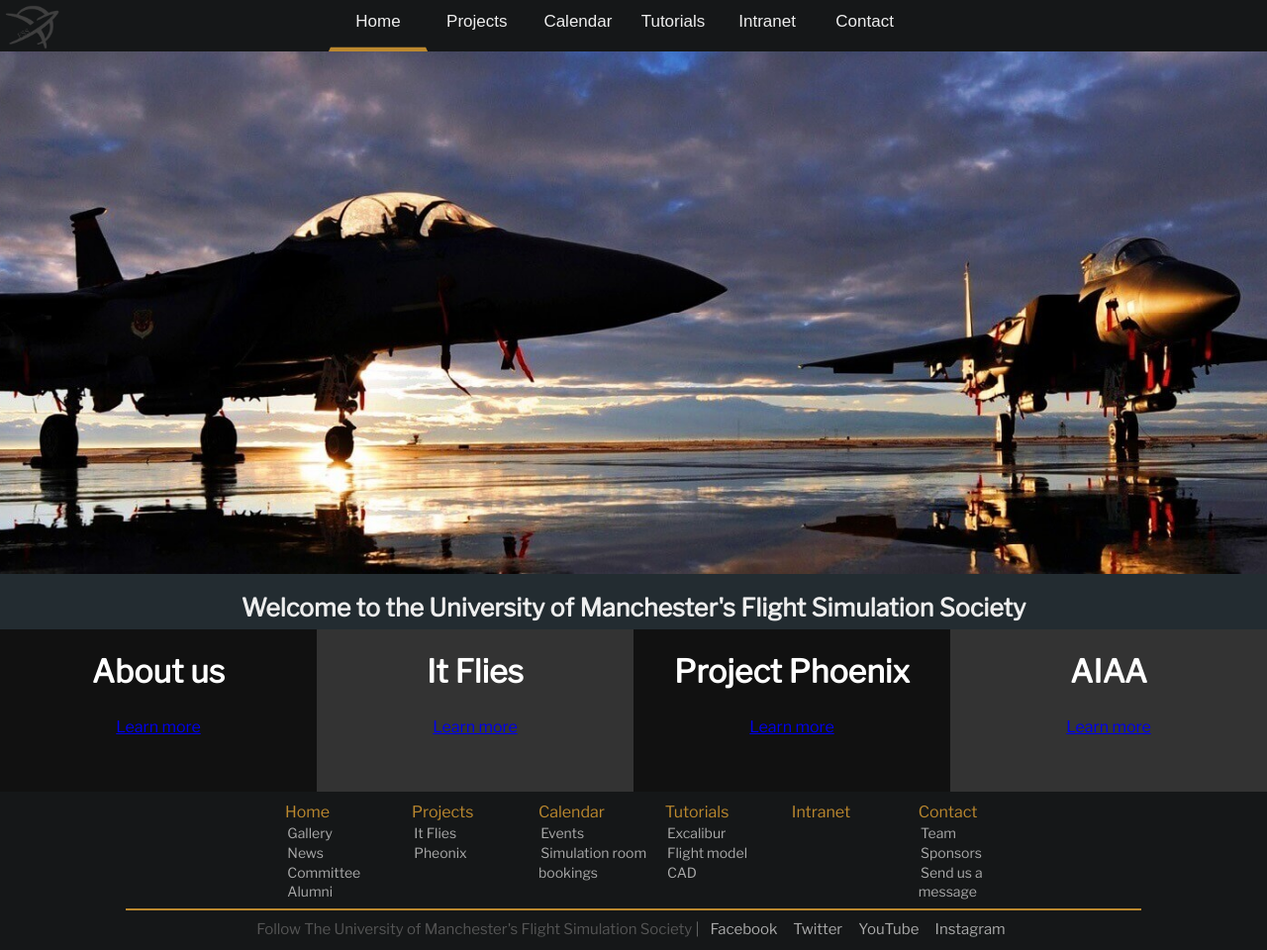
After one commit to DanSieradzki/FSSoc-Website, a PHP site: page /indexTest.php in a window 1280 px wide. The commit adds this page. Shown: the whole page at 99% size. Run offline with PHP 8.4, Linux system fonts and the light colour scheme; some web fonts are replaced.

Commit message:
Added IndexTest, general fixes/improvements
IndexTest is for testing minamalist front page design idea

```diff
--- a/css/home.css
+++ b/css/home.css
@@ -23,7 +23,7 @@
 }
 .wallpaperBar   {
   width: 100%;
-  height: 60px;
+  height: 7vh;
   background-color: #232c31;
   text-align: left;
   float: left;
@@ -62,7 +62,6 @@
   color: #ddd;
 }
 #third  {
-  /*background: linear-gradient(to right, rgba(255,0,0,0), #232c31);*/
   background-image: url('../img/index/1.jpg');
   background -webkit-mask-box-image-repeat:;
   background-size: 100%;
@@ -176,6 +175,7 @@
 .fadeBlackRight {
   background: linear-gradient(to right, rgba(255,0,0,0), #111);
 }
+
 /*=================== MEDIA QUERIES ===================*/
 @media all and (max-width: 1175px) {
   .divContent {
--- /dev/null
+++ b/css/homeTest.css
@@ -0,0 +1,39 @@
+#hamburger	{
+
+}
+.wallpaper  {
+  background-image: url('../img/wallpaper1.jpg');
+  background-size: auto 100%;
+  background-repeat: no-repeat;
+  background-position-x: 75%;
+  height: 66vh;
+}
+.projectBoxes {
+  width: 25%;
+  display: inline-block;
+  padding: 0;
+  margin: 0;
+  height: 20.5vh;
+  color: #fff;
+}
+#aboutUsBox {
+  background-color: #111;
+}
+#itFliesBox {
+  background-color: #333;
+  /*background-image: url('../img/index/mp500.jpg');*/
+  background-size: 100%;
+  background-repeat: no-repeat;
+}
+#projectPhoenixBox {
+  background-color: #111;
+  /*background-image: url('../img/index/1.jpg');*/
+  background-size: 100%;
+  background-repeat: no-repeat;
+}
+#aiaaBox  {
+  background-color: #333;
+}
+.projectImgCaption p {
+  display: none;
+}
--- a/css/itFlies.css
+++ b/css/itFlies.css
@@ -136,9 +136,10 @@
 /*=================== PAGE CONTENT ===================*/
     .wallpaper  {
         width: 100%;
-        height: 20px;
         overflow: hidden;
-        background-color: #111;
+        background-image: url('img/projects/deltaStream.jpg');
+        background-size: 100%;
+        background-repeat: no-repeat;
     }
     #wallpaper  {
         width: 50%;
--- a/css/main.css
+++ b/css/main.css
@@ -31,7 +31,7 @@
     background-color: #151718;
 }
 header {
-    height: 60px;
+    height: 6.5vh;
     width: 100%;
     background-color: #151718;
     text-align: left;
@@ -41,13 +41,24 @@
 #logo {
     color: #eee;
     position: absolute;
-    height: 50px;
+    height: 6vh;
     margin: 5px 0 0 5px;
 }
 #logo img {
     top: 0;
     height: 100%;
 }
+#hoverlogo    {
+    display: none;
+}
+/*#logo:hover {
+    img#noHoverLogo   {
+        display: none;
+    }
+    img#hoverlogo  {
+        display: block;
+    }
+}*/
 ul.topNavClass {
     list-style-type: none;
     padding: 0;
@@ -123,7 +134,7 @@
     box-shadow: 0px 8px 16px 0px rgba(0,0,0,0.5);
     width: 100%;
     z-index: 0;
-    top: 60px;
+    top: 6.5vh;
 }
 .dropdown a    {
     display: block;
@@ -336,7 +347,7 @@
     color:#555;
 }
 #footerHr   {
-    width: 1224px;
+    width: 1300px;
     border: 1px solid #bb882e;
     margin-top: 10px;
 }
--- a/css/style.css
+++ b/css/style.css
@@ -141,7 +141,7 @@
     top: 60px;
     width: 5%;
     padding: 42.5px 0;
-    background-color: #283238;
+    background-color: #1b2327;
     color: #eee;
     position: absolute;
     display: inline-block;
@@ -249,12 +249,16 @@
     height: 30px;
     text-align: center;
     font-size: 15px;
-    width: 50%;
-    margin-left: auto;
-    margin-right: auto;
+    background-color: #232c31;
 }
 #toggleProjNav a {
     text-decoration: none;
+    color: #eee;
+}
+#toggleProjNav a:hover  {
+  text-decoration: underline;
+  transition: 0.2s;
+  color: #bb882e;
 }
 #toggleProjNavB {
     display: none;
--- a/index.php
+++ b/index.php
@@ -1,5 +1,5 @@
 <?php require'templateHeader.php'; ?>
-<link rel="stylesheet" href="../css/home.css?version=1">
+<link rel="stylesheet" href="css/home.css?version=1">
 
 <div id="container">
   <div class="parallax_layer wallpaper">
--- /dev/null
+++ b/indexTest.php
@@ -0,0 +1,52 @@
+<?php require'templateHeader.php'; ?>
+<link rel="stylesheet" href="css/home.css?version=1">
+<link rel="stylesheet" href="css/homeTest.css?version=1">
+
+<div id="container">
+  <div class="parallax_layer wallpaper">
+    <!-- <img class="wallpaperImg" src="../img/wallpaper1.jpg" alt="wallpaper"> -->
+  </div>
+  <div class="parallax_layer pageContent">
+    <div class="wallpaperBar">
+      <h1>Welcome to the University of Manchester's Flight Simulation Society</h1>
+      <h2>Welcome to FSSoc</h2>
+    </div><!--
+     --><div class="projectBoxes col-sm-3 img-responsive" id="aboutUsBox">
+      <div class="divContentT">
+        <div class="projectImgCaptionT" id="projectImgCaptionAboutT">
+          <!-- <img src="../img/crest.png" id="crest"> -->
+          <h1>About us</h1>
+          <!-- <p>As the only undergraduate flight simulation society in the world, we offer the unique opportunity to develop and test complex aircraft designs. Moreover, the design, communication and leadership skills attained will prove extremely valuable in future studies and work in industry - there simply isn't any way to beat hands on experience.</P> -->
+            <a href="#">Learn more</a>
+          </div>
+        </div>
+      </div><!--
+       --><div class="projectBoxes col-sm-3 img-responsive" id="itFliesBox">
+        <div class="divContentT">
+          <div class="projectImgCaptionT" id="projectImgCaptionItFliesT">
+            <h1>It Flies</h1>
+            <!-- <p>The Flight Simulation Society enters two teams every year to the IT FLIES UK and USA competitions. The competitions aim to give society members the opportunity to develop the key skills of design and presentations, as well as setting the foundation for future involvement within the society.</p> -->
+            <a href="itFlies.php">Learn more</a>
+          </div>
+        </div>
+      </div><!--
+       --><div class="projectBoxes col-sm-3 img-responsive" id="projectPhoenixBox">
+        <div class="divContentT">
+          <div class="projectImgCaptionT" id="projectImgCaptionPhoenixT">
+            <h1>Project Phoenix</h1>
+            <!-- <p>Open only to the best senior society members, Project Phoenix gives these members the opportunity to build a custom state-of-the-art flight simulator. The simulator will be constructed from a HAWK Mark II facsimile and will incorporate a glass cockpit, heads up display and G-cueing motion. The simulation for the simulator will be student developed.</p> -->
+            <a href="#">Learn more</a>
+          </div>
+        </div>
+      </div><!--
+       --><div class="projectBoxes col-sm-3 img-responsive" id="aiaaBox">
+        <div class="divContentT">
+          <div class="projectImgCaptionT" id="projectImgCaptionAIAAT">
+            <h1>AIAA</h1>
+            <!-- <p>AIAA text</p> -->
+            <a href="#">Learn more</a>
+          </div>
+        </div>
+      </div><!--
+     --></div>
+    <?php require'templateFooter.php'; ?>
--- a/itFlies.php
+++ b/itFlies.php
@@ -25,7 +25,7 @@
             </li><!--
          --><li class="projectLi">
         <a href="#">
-            <img class="projectLiImg" src="../img/projects/deltaStream.jpg" alt="Delta Stream Img">
+            <img class="projectLiImg" src="../img/projects/deltaStream.JPG" alt="Delta Stream Img">
             <h1 class="projectLiTitle">Delta Stream</h1>
         </a>
             </li><!--
@@ -85,8 +85,8 @@
 
 
 <div id="container">
-     <div class-"wallpaper">
-        <img id ="wallpaper"></img>
+     <div class="wallpaper">
+        <img id="wallpaper" src="/img/projects/genesis.png"></img>
      <div class="wallpaperBar">
         <h1>Flight Simulation Projects</h1>
         <h2>FSSoc Projects</h2>
--- a/templateFooter.php
+++ b/templateFooter.php
@@ -93,6 +93,7 @@
     </ul>
 </footer>
 <script src="https://code.jquery.com/jquery-1.12.0.min.js"></script>
+<script src="https://maxcdn.bootstrapcdn.com/bootstrap/3.3.7/js/bootstrap.min.js"></script>
 <script>window.jQuery || document.write('<script src="js/vendor/jquery-1.12.0.min.js"><\/script>')</script>
 <script src="../js/plugins.js"></script>
 <script src="../js/main.js"></script>
--- a/templateHeader.php
+++ b/templateHeader.php
@@ -25,7 +25,8 @@
             <![endif]-->
             <header>
                 <a href="index.php" id="logo">
-                    <img src="../img/favicon.png" alt="Logo">
+                    <img src="img/projects/logo.png" id="noHoverLogo" alt="Logo">
+                    <!-- <img src="img/projects/logoHover.png" id="hoverLogo" alt="Logo"> -->
                 </a>
                 <ul class="topNavClass">
                     <li class="topNavLi one">
```
Also changed, not shown: img/Original images/favicon uncompressed.png (deleted), img/projects/logoHover.png (added), img/projects/logoHover2.png (added), 1 other file.
